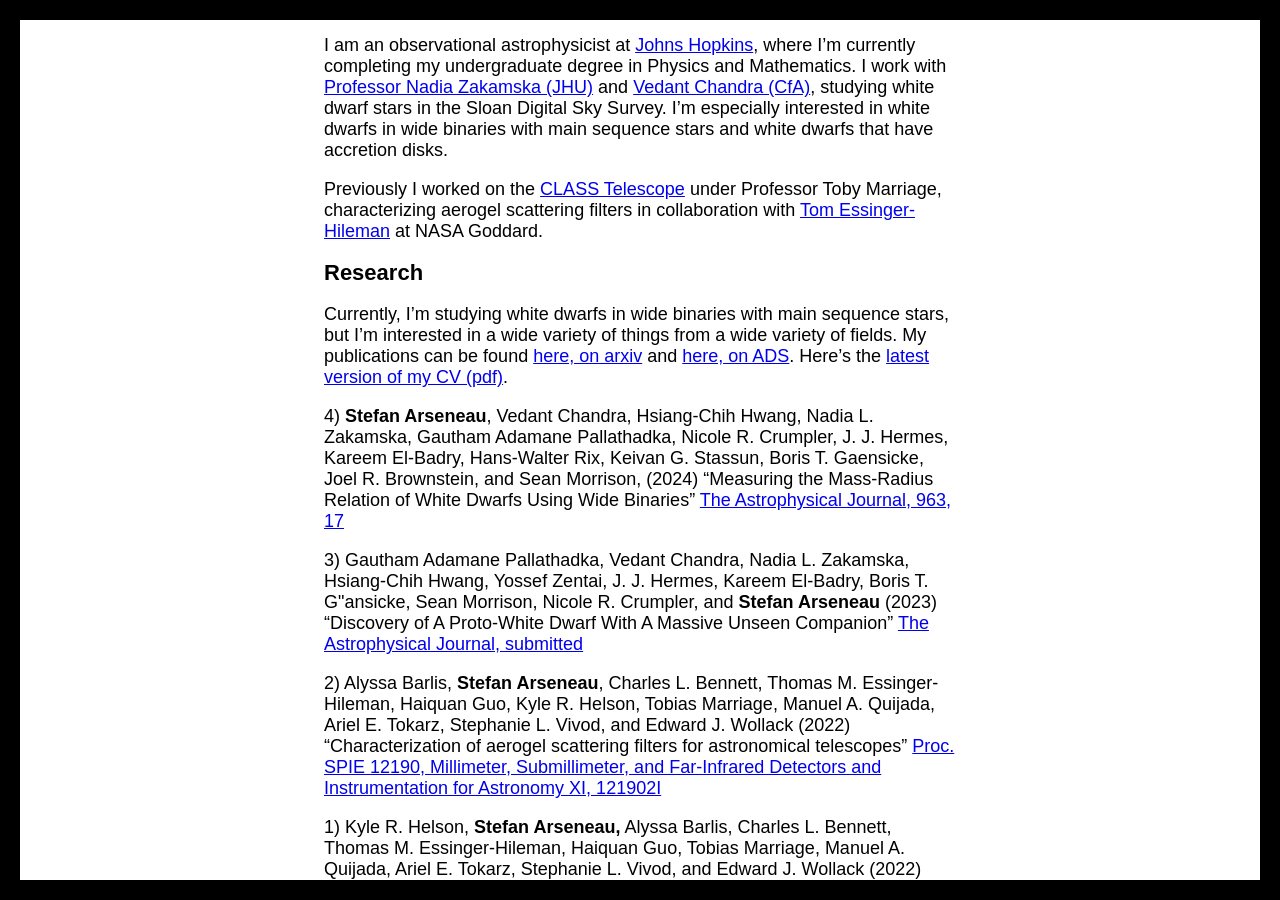
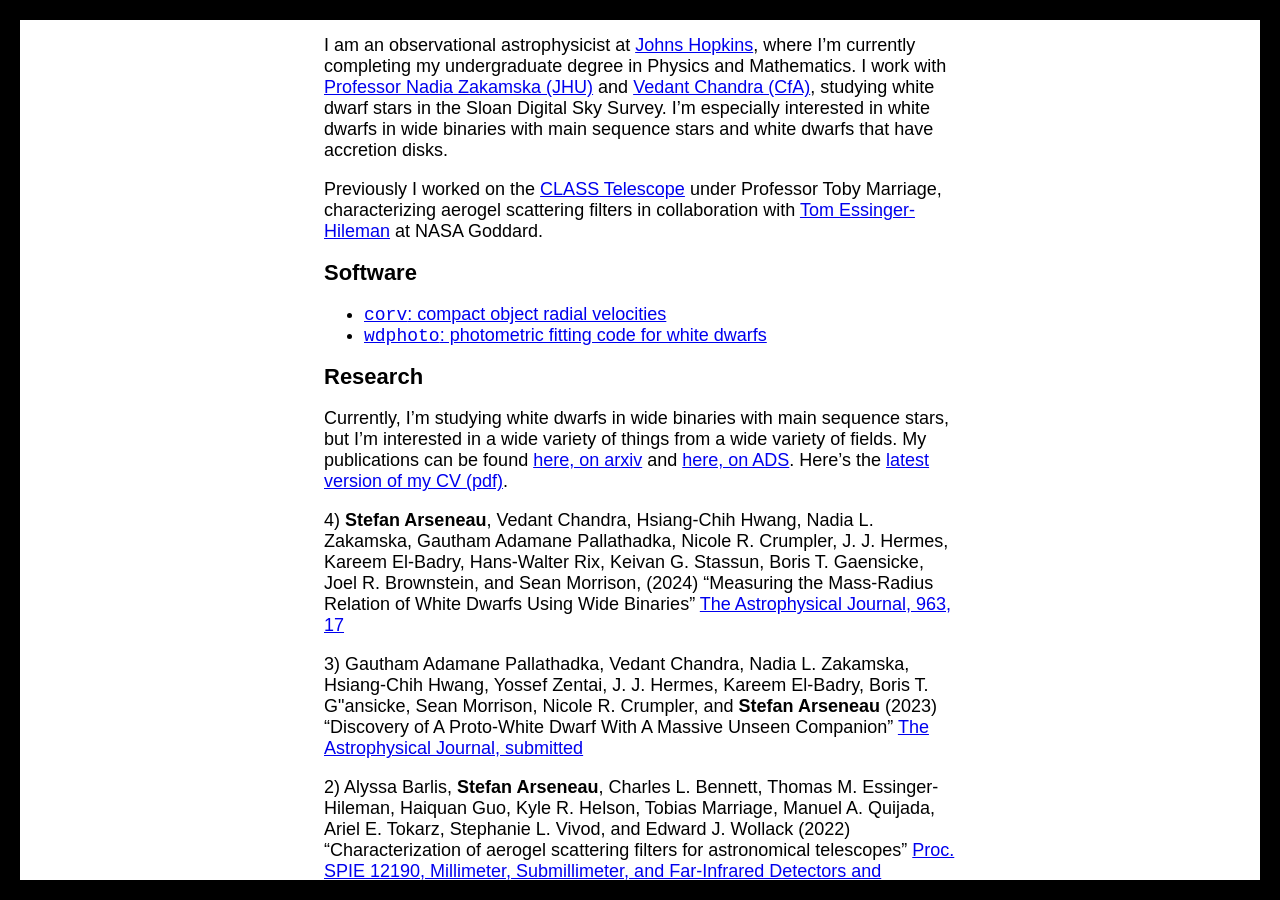
Before and after one commit to stefanarseneau/stefanarseneau.github.io, a Jekyll site: the page built from index.markdown, in a window 1280 px wide and 900 px high, scrolled down 607 px. Built offline with Jekyll 4.4.1, drawn with Linux system fonts in a browser that asks for light colours.

Commit message:
Update index.markdown

```diff
--- a/index.markdown
+++ b/index.markdown
@@ -13,6 +13,10 @@
 
 Previously I worked on the [CLASS Telescope](https://sites.krieger.jhu.edu/class/) under Professor Toby Marriage, characterizing aerogel scattering filters in collaboration with [Tom Essinger-Hileman](https://science.gsfc.nasa.gov/sed/bio/thomas.m.essinger-hileman) at NASA Goddard.
 
+ <h1>Software</h1>
+* [`corv`: compact object radial velocities](https://github.com/vedantchandra/corv)
+* [`wdphoto`: photometric fitting code for white dwarfs](https://github.com/stefanarseneau/wdphoto)
+
 <h1>Research</h1>
 
 Currently, I'm studying white dwarfs in wide binaries with main sequence stars, but I'm interested in a wide variety of things from a wide variety of fields. My publications can be found [here, on arxiv](https://arxiv.org/search/?query=Arseneau%2C+S&searchtype=author&source=header) and [here, on ADS](https://ui.adsabs.harvard.edu/search/q=%20author%3A%22Stefan%20Arseneau%22&sort=date%20desc%2C%20bibcode%20desc&p_=0). Here's the [latest version of my CV (pdf)](assets/cv_phys.pdf).
```
